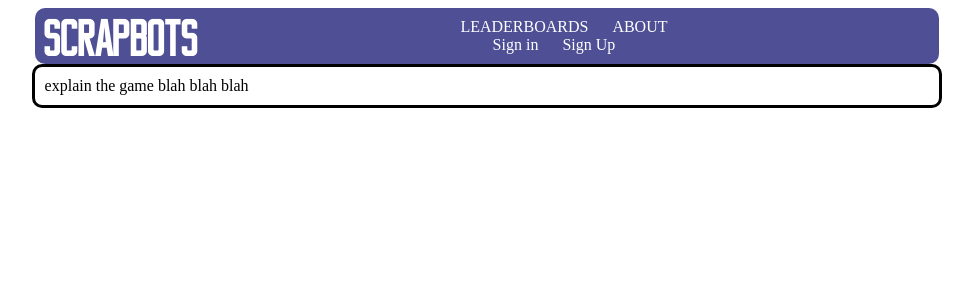
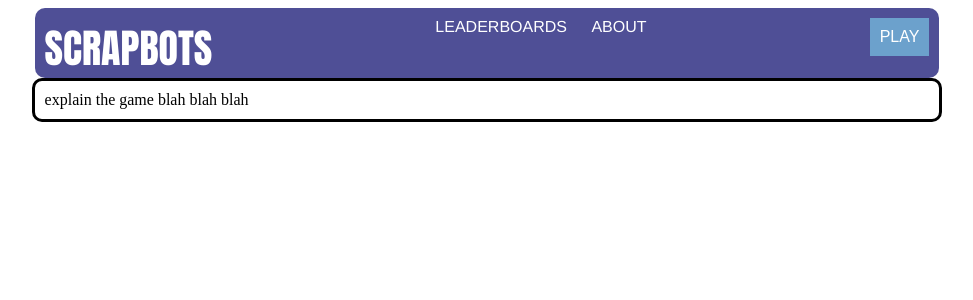
Before and after one commit to 2244726s/GroupProject, a Django app: page /bots/about/ in a window 1280 px wide. Shown: the top 300 px of the page, without its empty margins (153-1126 px from the left). Run offline with Django 3.2, Linux system fonts and the light colour scheme; some libraries are stand-ins or nearby versions.

Commit message:
Jquery functionality added, some css polished

```diff
--- a/static/css/base.css
+++ b/static/css/base.css
@@ -3,6 +3,7 @@
 	text-align:center;
 	margin:auto;
 	width:70%;
+	height:50px;
 	padding:10px;
 	border-radius: 10px;
 }
@@ -18,6 +19,8 @@
 	border-color:black;
 }
 
+
+
 #content{
 	border-style:solid;
 	border-color: dark blue;
@@ -28,28 +31,68 @@
 }
 
 #logo {
-	font-family:reckoner;
-	font-size:50px;
+	font-family:Impact;
+	font-size:40px;
 	font-weight:bold;
 	float:left
 }
 
-a {
+#nav-link {
+	margin-top:5px;
 	color:white;
-	padding-right:20px
+	padding-right:20px;
+	font-family: helvetica;
 }
 
-a:link {
+#nav-link:link {
 	text-decoration:none;
 }
 
-a:hover{
+#nav-link:hover{
 
 	color:white;
 	text-shadow: 1px 1px 2px lightblue, 0 0 25px lightblue, 0 0 5px lightblue;
 }
 
-@font-face{
-	font-family:reckoner;
-	src: url('../fonts/reckoner.ttf');
+
+#play{
+	background-color:#6ca1cc;
+	border:none;
+    color: white;
+	padding:10px;
+    text-align: center;
+    text-decoration: none;
+    display: inline-block;
+    font-size: 16px
 }
+
+
+
+#menu{
+	background-color:#6ca1cc;
+	position:absolute;
+	min-width:10%;
+	min-height:10%;
+	box-shadow: 2px 2px 1px #aaaaaa;
+	padding:10px;
+}
+
+#dropdown-link{
+	font-family: helvetica;
+	font-weight: bold;
+	color: #4f4f96;
+}
+
+#dropdown-link:link{
+	text-decoration:none;
+}
+
+#dropdown-link:hover{
+	color:white;
+	text-shadow: 1px 1px 2px white, 0 0 25px white, 0 0 5px white;
+}
+
+
+#dropdown{
+float:right;
+}
--- /dev/null
+++ b/static/js/jquery.js
@@ -0,0 +1,43 @@
+$(document).ready(event => {
+
+	$("#menu").hide();
+	$("#bots-wins").hide();
+	$("#bots-value").hide();
+	$("#robots").hide();
+
+	$("#wins").on("click", event => {
+
+	$("#bots-wins").show();
+	$("#bots-value").hide();
+	$("#robots").hide();
+
+	})
+
+	$("#value").on("click", event => {
+
+	$("#bots-value").show();
+	$("#bots-wins").hide();
+	$("#robots").hide();
+	})
+
+	$("#play").on("mouseenter", event => {
+
+	$("#menu").toggle();
+	})
+
+	$("#menu").on("mouseleave", event => {
+		$("#menu").hide();
+	})
+
+	$("#see-all-bots").on("click", event => {
+
+	$("#bots-value").hide();
+	$("#bots-wins").hide();
+	$("#robots").show();
+
+	})
+
+
+
+
+});
--- a/templates/bots/base.html
+++ b/templates/bots/base.html
@@ -8,7 +8,6 @@
 			<meta charset="UTF-8" />
 
 			<link rel="stylesheet" type="text/css" href="{%static 'css/base.css' %}">
-
 			<title>
 				SCRAPBOTS |
 				{% block title_block %}
@@ -22,20 +21,27 @@
 		<!-- Navigation Bar-->
 		<div id="nav-bar">
 
-			<a href="{% url 'index' %}"> <strong id = "logo"> SCRAPBOTS </strong> </a>
-			<a href="{% url 'bots:leaderboards' %}"> LEADERBOARDS </a>
-			<a href="{% url 'bots:about' %}"> ABOUT </a>
+			<a id="nav-link" href="{% url 'index' %}"> <strong id = "logo"> SCRAPBOTS </strong> </a>
+			<a id="nav-link" href="{% url 'bots:leaderboards' %}"> LEADERBOARDS </a>
+			<a id="nav-link" href="{% url 'bots:about' %}"> ABOUT </a>
 
 			{% if user.is_authenticated %}
 			<a href="{% url 'bots:show_profile' player.user.username%}"> MyProfile </a>
 			{% else %}
 
 			<!--will make a dropdown button for play and when hovered will display the menu-->
-			<div id=play>
+
+			<div id="dropdown">
+			<button id=play> PLAY </button>
 				<!--menu-->
-				<a href="{% url 'bots:signin' %}"> Sign in </a>
-				<a href="{% url 'bots:signup' %}"> Sign Up </a>
+
+				<div id="menu">
+				<a id="dropdown-link" href="{% url 'bots:signin' %}"> Sign in </a> <br>
+				<a id="dropdown-link" href="{% url 'bots:signup' %}"> Sign Up </a>
+				</div>
+
 			</div>
+
 			{% endif %}
 		</div>
 		<!--END NAVIGATION BAR-->
@@ -51,5 +57,7 @@
 		<!-- END CONTENT -->
 		<script src="http://ajax.googleapis.com/ajax/libs/jquery/1.9.1/jquery.min.js"></script>
 		<script src = "{% static 'js/bots/single-bot-table.js' %}"></script>
+		<script src="https://code.jquery.com/jquery-3.2.1.min.js"></script>
+		<script src="{% static 'js/jquery.js' %}"></script>
 	</body>
 </html>
```
Also changed, not shown: templates/bots/profile.html (+40 -2 lines).
